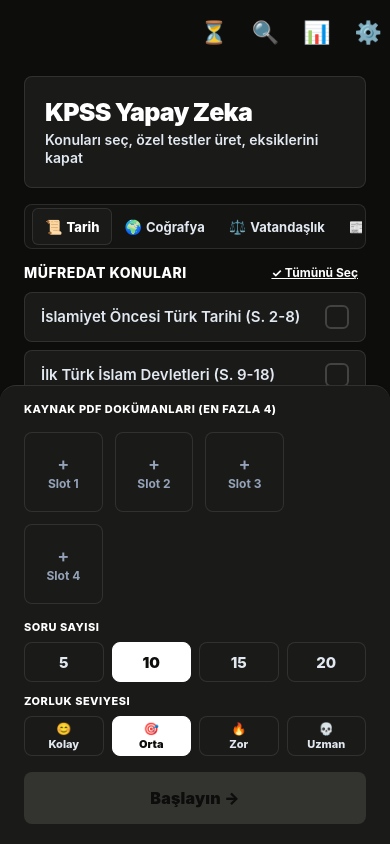
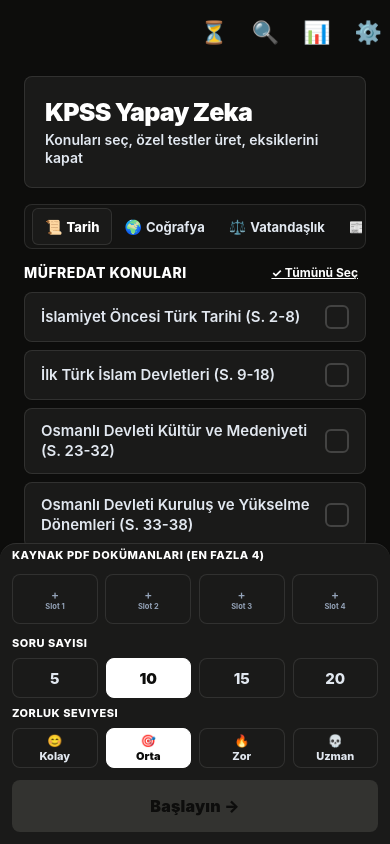
Before and after one commit to FurkanCelik16/QuestionBank, a React Native app: screen /TopicSelection in a window 390 px wide. Built offline with nearby package versions, Linux system fonts and the light colour scheme.

Commit message:
Slot büyüklüğü/UI

```diff
--- a/src/screens/TopicSelectionScreen.tsx
+++ b/src/screens/TopicSelectionScreen.tsx
@@ -380,11 +380,6 @@ export const TopicSelectionScreen: React.FC<Props> = ({ navigation, route }) =>
                               <Text style={[s.slotName, isSelected && { color: colors.textPrimary }]} numberOfLines={2}>
                                 {slot.name}
                               </Text>
-                              <View style={[s.slotBadge, isSelected && s.slotBadgeSelected]}>
-                                <Text style={[s.slotBadgeText, isSelected && { color: colors.textInverse }]}>
-                                  {isSelected ? 'Aktif' : 'Seç'}
-                                </Text>
-                              </View>
                             </View>
                           </View>
                         ) : (
@@ -607,9 +602,9 @@ const getStyles = (colors: AppTheme) => StyleSheet.create({
     paddingBottom: spacing.lg
   },
   bottomPanel: {
-    paddingHorizontal: spacing.xxl,
-    paddingTop: spacing.lg,
-    paddingBottom: spacing.xl,
+    paddingHorizontal: spacing.md,
+    paddingTop: spacing.xs,
+    paddingBottom: spacing.md,
     borderTopLeftRadius: borderRadius.xl,
     borderTopRightRadius: borderRadius.xl,
     borderTopWidth: 1.5,
@@ -618,7 +613,7 @@ const getStyles = (colors: AppTheme) => StyleSheet.create({
     ...shadow(2),
   },
   qcSection: {
-    marginBottom: spacing.md
+    marginBottom: spacing.sm
   },
   qcLabel: {
     color: colors.textPrimary, // Increased contrast to pure white/black
@@ -698,7 +693,7 @@ const getStyles = (colors: AppTheme) => StyleSheet.create({
     flexDirection: 'row',
     justifyContent: 'space-between',
     alignItems: 'center',
-    marginBottom: spacing.sm
+    marginBottom: spacing.xs
   },
   clearPdf: {
     color: colors.textSecondary, // Increased contrast
@@ -715,19 +710,17 @@ const getStyles = (colors: AppTheme) => StyleSheet.create({
   },
   slotsRow: {
     flexDirection: 'row',
-    gap: spacing.md,
-    justifyContent: 'flex-start',
+    gap: spacing.xs,
+    justifyContent: 'space-between',
     marginBottom: spacing.xs,
-    flexWrap: 'wrap'
   },
   slotWrapper: {
-    width: '23%',
-    minWidth: 72,
+    width: '23.5%',
     position: 'relative'
   },
   slotCard: {
     width: '100%',
-    height: 80,
+    height: 50,
     borderRadius: borderRadius.md,
     borderWidth: 1.5,
     borderColor: colors.border,
@@ -749,7 +742,7 @@ const getStyles = (colors: AppTheme) => StyleSheet.create({
     height: '100%',
     alignItems: 'center',
     justifyContent: 'center',
-    padding: spacing.sm,
+    padding: 3,
     backgroundColor: colors.surface,
   },
   slotInnerOverlayActive: {
@@ -760,20 +753,20 @@ const getStyles = (colors: AppTheme) => StyleSheet.create({
     height: '100%',
     alignItems: 'center',
     justifyContent: 'center',
-    padding: spacing.sm,
+    padding: 3,
     borderStyle: 'dashed',
   },
   slotEmoji: {
-    fontSize: 16,
-    marginBottom: 2
+    fontSize: 12,
+    marginBottom: 0
   },
   slotName: {
     color: colors.textPrimary,
-    fontSize: 9,
-    fontWeight: '800',
+    fontSize: 7.5,
+    lineHeight: 9,
+    fontWeight: '700',
     textAlign: 'center',
-    flex: 1,
-    marginBottom: 2
+    marginBottom: 0
   },
   slotBadge: {
     backgroundColor: colors.surfaceLight,
@@ -789,18 +782,19 @@ const getStyles = (colors: AppTheme) => StyleSheet.create({
   },
   slotBadgeText: {
     color: colors.textSecondary,
-    fontSize: 9,
+    fontSize: 8,
     fontWeight: '800'
   },
   slotEmptyEmoji: {
-    fontSize: 18,
+    fontSize: 12,
     color: colors.textMuted,
     fontWeight: '600',
-    marginBottom: 2
+    marginBottom: 0
   },
   slotEmptyText: {
     color: colors.textMuted,
-    fontSize: fontSize.xs,
+    fontSize: 7.5,
+    lineHeight: 9,
     fontWeight: '700'
   },
   slotDeleteBtn: {
```
